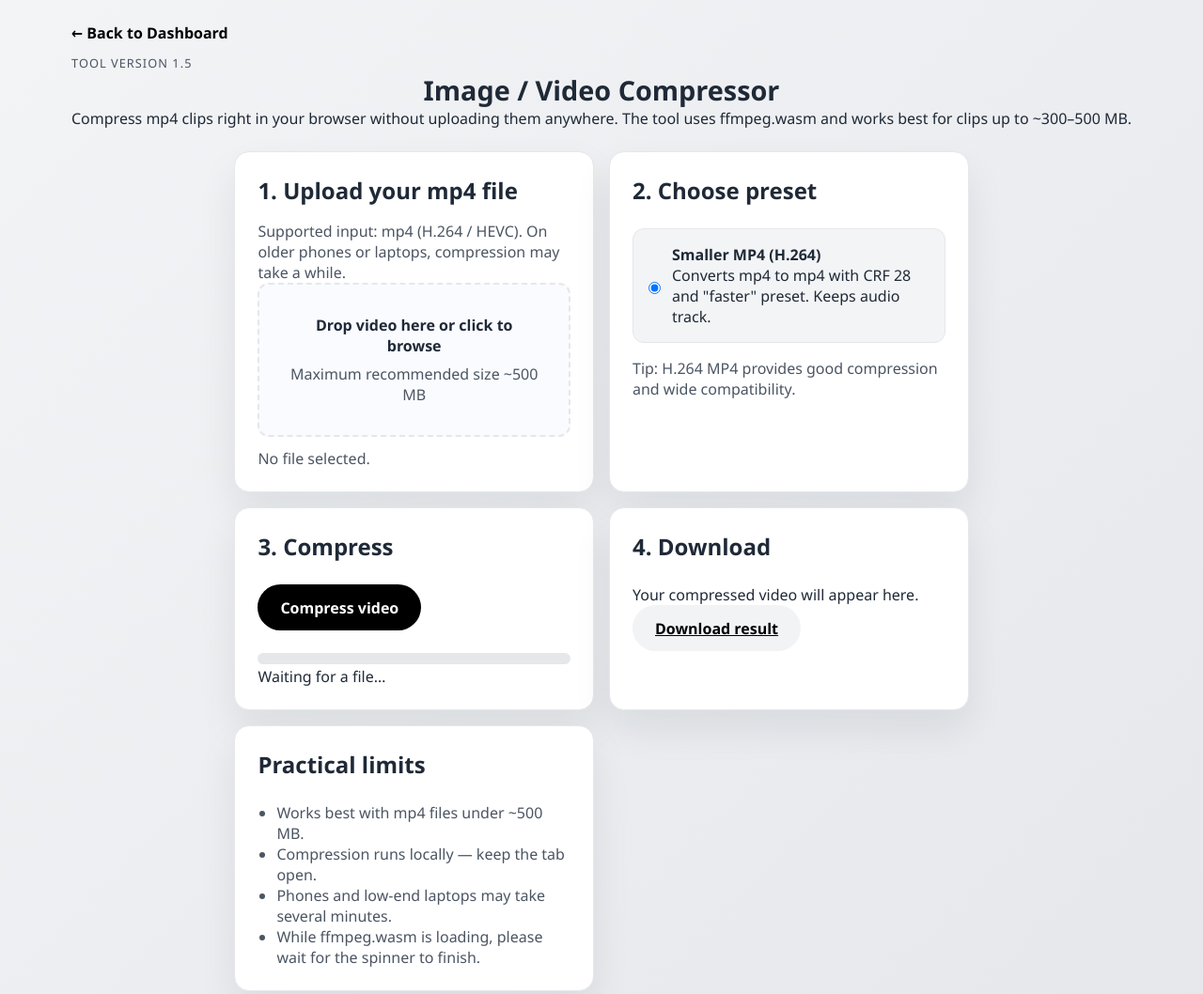
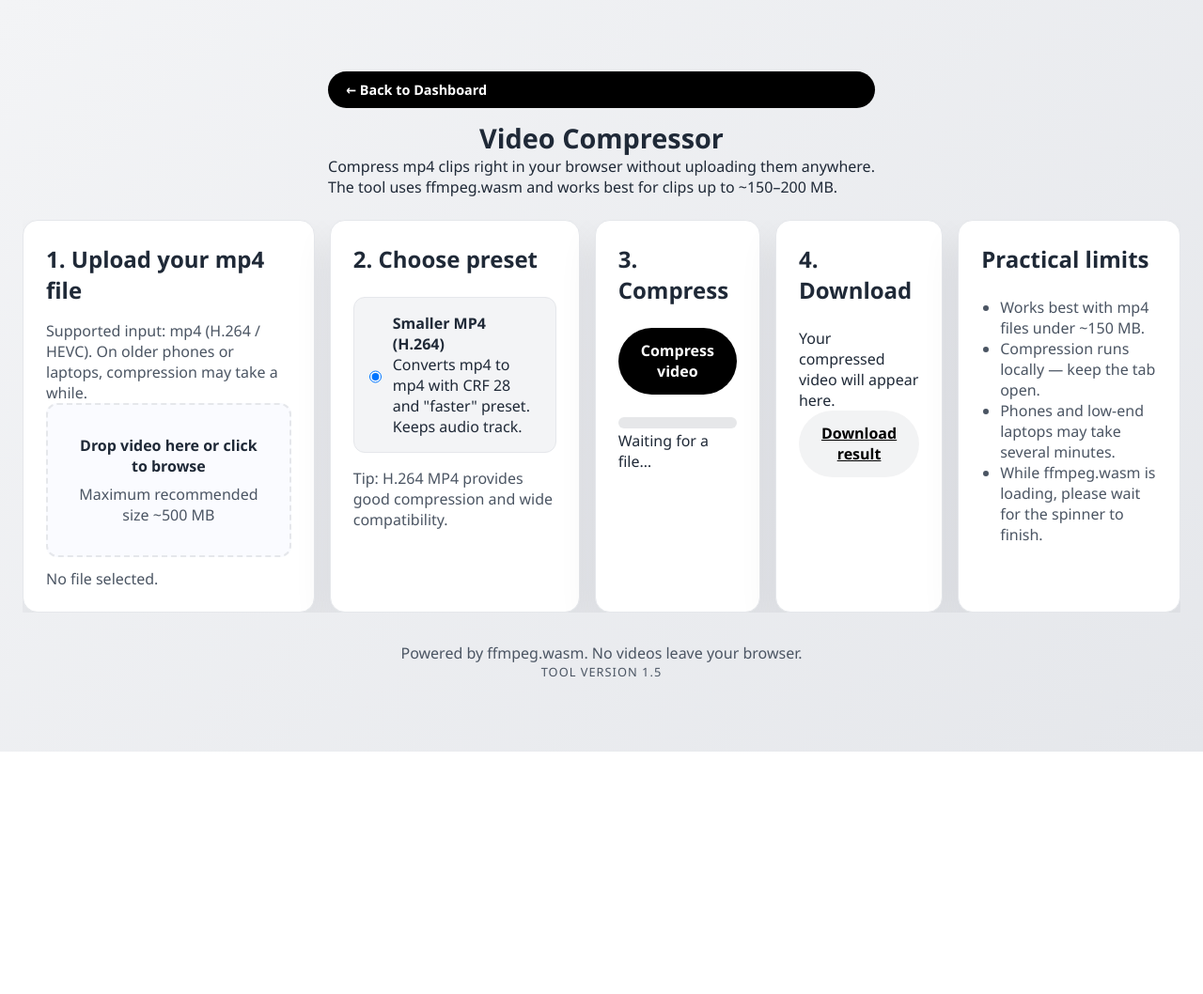
Before and after one commit to Alex-Lya-Min/basic-services, a plain HTML site: page video-compressor/index.html in a window 1280 px wide. Shown: the top 1058 px of the page at 94% size. After the commit the page ends 800 px from the top, so only its background shows below. Drawn offline with Linux system fonts and the light colour scheme; a script that the page names is missing.

Commit message:
preparing for release ^_^

```diff
--- a/styles.css
+++ b/styles.css
@@ -123,6 +123,10 @@ h2 {
     color: var(--bg-primary);
 }
 
+.tab-button.tab-link {
+    text-decoration: none;
+}
+
 /* Tool Panels */
 .tool-panel {
     display: none;
@@ -149,7 +153,8 @@ h2 {
     margin-bottom: 2rem;
 }
 
-.size-box, .stat-box {
+.size-box,
+.stat-box {
     background: var(--bg-secondary);
     padding: 1.5rem;
     border-radius: 10px;
@@ -157,22 +162,26 @@ h2 {
     transition: transform 0.3s ease, background-color 0.3s ease;
 }
 
-.size-box:hover, .stat-box:hover {
+.size-box:hover,
+.stat-box:hover {
     transform: translateY(-5px);
 }
 
-.size-box.highlight, .info-box.highlight {
+.size-box.highlight,
+.info-box.highlight {
     background-color: #dbeafe;
     animation: pulse 0.3s ease-in-out;
 }
 
-.size-box h3, .stat-box h3 {
+.size-box h3,
+.stat-box h3 {
     color: var(--text-primary);
     font-size: 1.1rem;
     margin-bottom: 0.5rem;
 }
 
-.size-box p, .stat-box p {
+.size-box p,
+.stat-box p {
     color: var(--accent-color);
     font-size: 1.5rem;
     font-weight: bold;
@@ -363,9 +372,17 @@ textarea:focus {
 }
 
 @keyframes pulse {
-    0% { transform: scale(1); }
-    50% { transform: scale(1.05); }
-    100% { transform: scale(1); }
+    0% {
+        transform: scale(1);
+    }
+
+    50% {
+        transform: scale(1.05);
+    }
+
+    100% {
+        transform: scale(1);
+    }
 }
 
 /* Case Converter Tool */
@@ -487,8 +504,13 @@ textarea:focus {
 }
 
 @keyframes spin {
-    0% { transform: rotate(0deg); }
-    100% { transform: rotate(360deg); }
+    0% {
+        transform: rotate(0deg);
+    }
+
+    100% {
+        transform: rotate(360deg);
+    }
 }
 
 @media (max-width: 600px) {
@@ -547,11 +569,13 @@ textarea:focus {
         font-size: 1.2rem;
     }
 
-    .size-box, .info-box {
+    .size-box,
+    .info-box {
         padding: 0.75rem;
     }
 
-    .size-box p, .info-box p {
+    .size-box p,
+    .info-box p {
         font-size: 1.2rem;
     }
 
@@ -638,7 +662,8 @@ textarea:focus {
 }
 
 /* Ensure consistent padding and line height */
-.line-numbers, .clean-text-editor {
+.line-numbers,
+.clean-text-editor {
     padding-top: 1rem;
     padding-bottom: 1rem;
     line-height: 1.5;
--- a/video-compressor/index.html
+++ b/video-compressor/index.html
@@ -15,12 +15,11 @@
 
 <body class="video-compressor-page">
     <header class="vc-header">
-        <a href="../" class="back-link">← Back to Dashboard</a>
+        <a href="../" class="back-btn">← Back to Dashboard</a>
         <div>
-            <p class="version-label">Tool version 1.5</p>
-            <h1>Image / Video Compressor</h1>
-            <p class="intro">Compress mp4 clips right in your browser without uploading them anywhere. The tool uses
-                ffmpeg.wasm and works best for clips up to ~300–500 MB.</p>
+            <h1>Video Compressor</h1>
+            <p class="intro">Compress mp4 clips right in your browser without uploading them anywhere.<br>The tool uses
+                ffmpeg.wasm and works best for clips up to ~150–200 MB.</p>
         </div>
     </header>
 
@@ -79,7 +78,7 @@
         <section class="module-card limits" aria-label="Limitations">
             <h2>Practical limits</h2>
             <ul>
-                <li>Works best with mp4 files under ~500 MB.</li>
+                <li>Works best with mp4 files under ~150 MB.</li>
                 <li>Compression runs locally — keep the tab open.</li>
                 <li>Phones and low-end laptops may take several minutes.</li>
                 <li>While ffmpeg.wasm is loading, please wait for the spinner to finish.</li>
@@ -89,6 +88,7 @@
 
     <footer class="vc-footer">
         <p>Powered by <code>ffmpeg.wasm</code>. No videos leave your browser.</p>
+        <p class="version-label">Tool version 1.5</p>
     </footer>
 
     <script src="./vendor/ffmpeg.js"></script>
--- a/video-compressor/styles.css
+++ b/video-compressor/styles.css
@@ -23,10 +23,21 @@ body.video-compressor-page {
     margin-bottom: 1.5rem;
 }
 
-.back-link {
+.back-btn {
+    display: inline-block;
     text-decoration: none;
-    color: var(--vc-primary);
+    background: var(--vc-primary);
+    color: #fff;
+    padding: 0.6rem 1.2rem;
+    border-radius: 999px;
     font-weight: 600;
+    font-size: 0.9rem;
+    transition: background 0.2s ease;
+}
+
+.back-btn:hover,
+.back-btn:focus-visible {
+    background: var(--vc-primary-dark);
 }
 
 .version-label {
@@ -43,9 +54,10 @@ body.video-compressor-page {
 }
 
 .vc-main {
-    display: grid;
+    display: flex;
     gap: 1rem;
-    grid-template-columns: repeat(auto-fit, minmax(280px, 1fr));
+    flex-wrap: nowrap;
+    overflow-x: auto;
 }
 
 .module-card {
```
Also changed, not shown: index.html (+1 -1 lines).
